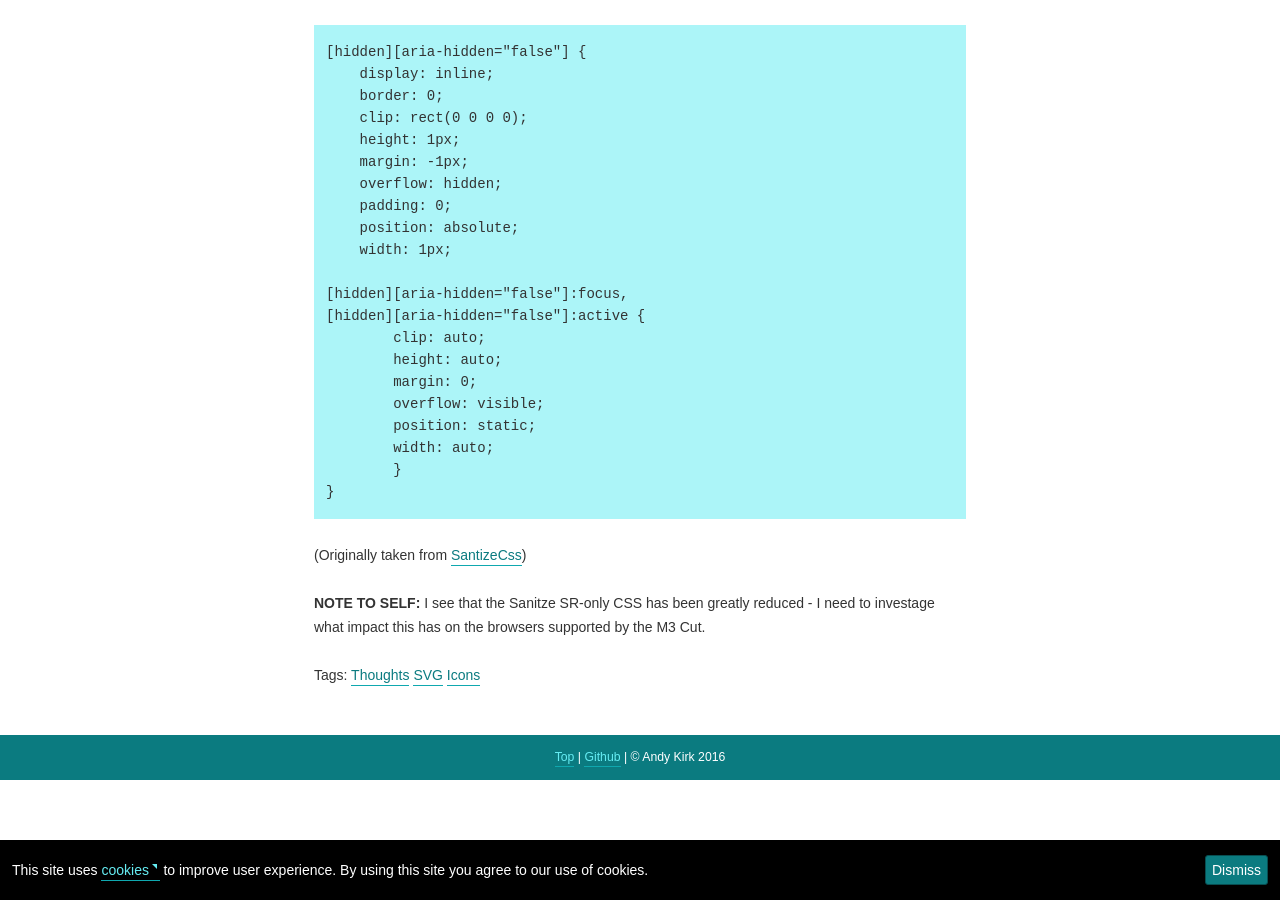
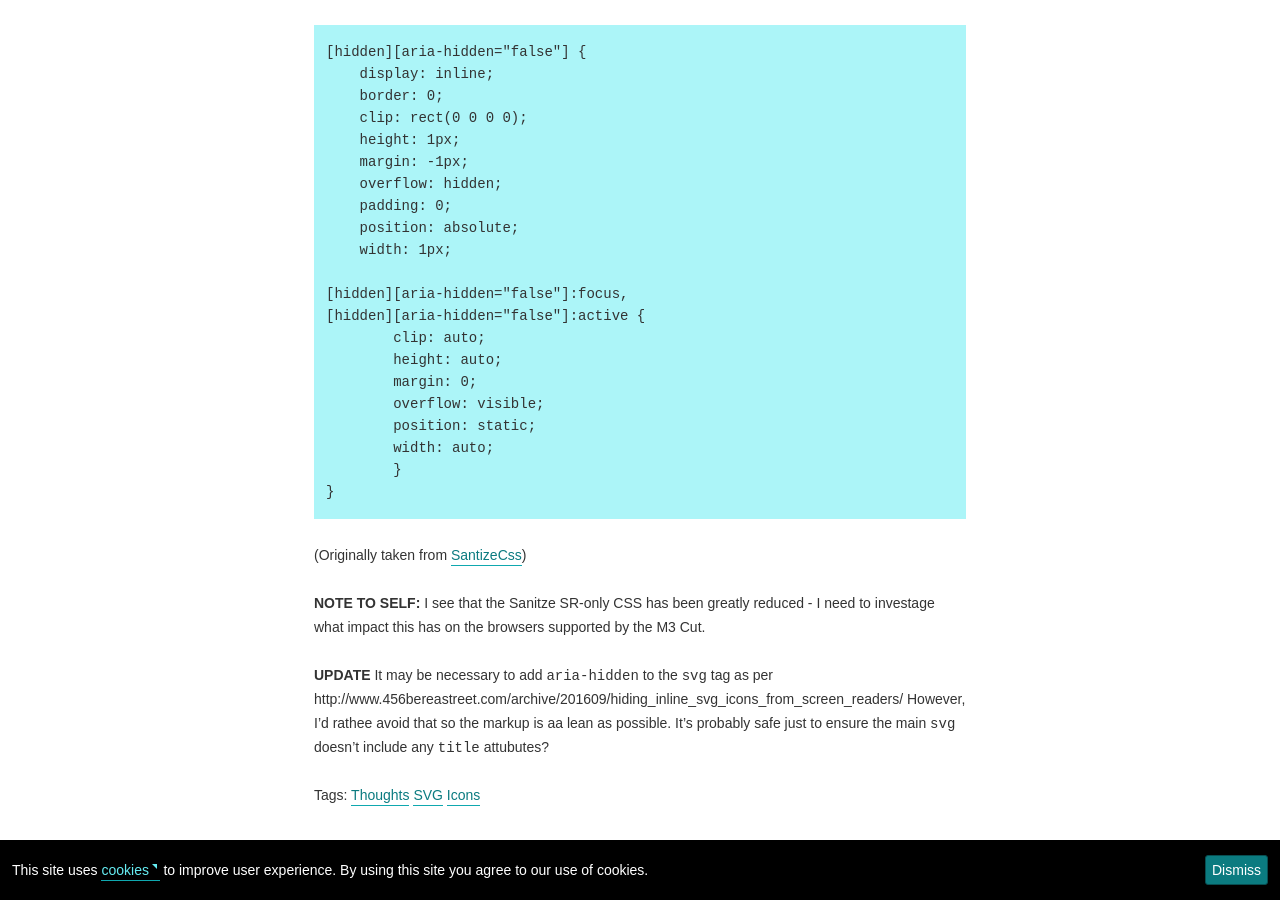
Before and after one commit to andykirk/andykirk.github.io, a Jekyll site: the page built from knowledge-base/_posts/2016-04-06-thoughts-on-svg-icons.md, in a window 1280 px wide and 900 px high, scrolled down 639 px. Built offline with Jekyll 4.4.1, drawn with Linux system fonts in a browser that asks for light colours.

Commit message:
Update 2016-04-06-thoughts-on-svg-icons.md

```diff
--- a/knowledge-base/_posts/2016-04-06-thoughts-on-svg-icons.md
+++ b/knowledge-base/_posts/2016-04-06-thoughts-on-svg-icons.md
@@ -42,3 +42,6 @@ Since I use my [Start CSS](https://github.com/Fall-Back/Start-CSS) all the time,
 (Originally taken from [SantizeCss](https://10up.github.io/sanitize.css/))
 
 **NOTE TO SELF:** I see that the Sanitze SR-only CSS has been greatly reduced - I need to investage what impact this has on the browsers supported by the M3 Cut.
+
+**UPDATE** It may be necessary to add `aria-hidden` to the `svg` tag as per http://www.456bereastreet.com/archive/201609/hiding_inline_svg_icons_from_screen_readers/
+However, I'd rathee avoid that so the markup is aa lean as possible. It's probably safe just to ensure the main `svg` doesn't include any `title` attubutes?
```
